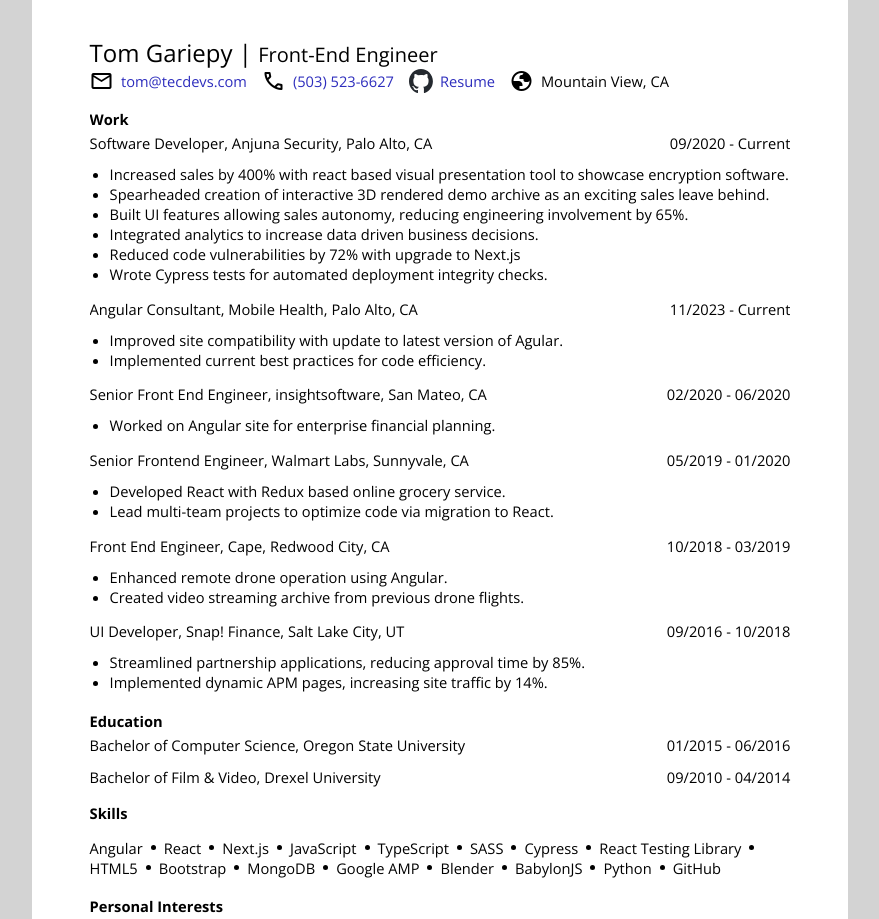
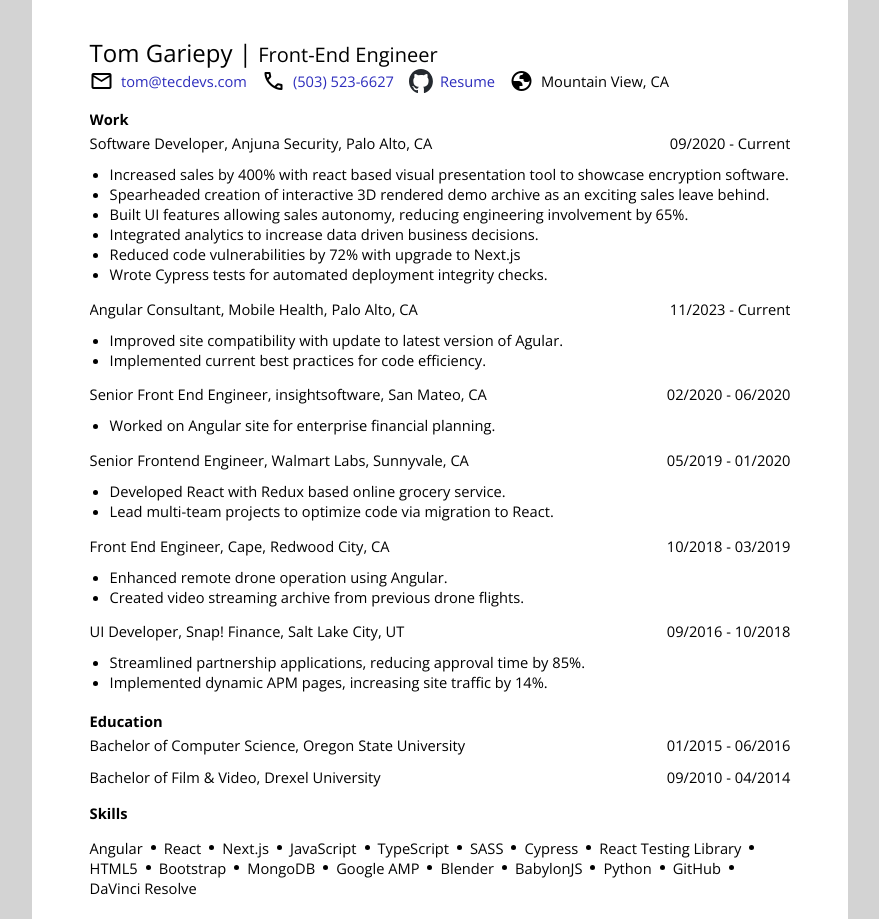
Before and after one commit to gariepyt/cv, an Angular app: page / in a window 1280 px wide. Shown: the top 919 px of the page, without its empty margins (200-1079 px from the left). Built offline with nearby package versions, Linux system fonts and the light colour scheme.

Commit message:
add davinci resolve

```diff
--- a/src/app/constants/skills.ts
+++ b/src/app/constants/skills.ts
@@ -68,6 +68,10 @@
     name: "GitHub",
     startYear: 2015,
   },
+  {
+    name: "DaVinci Resolve",
+    years: 1,
+  },
   // {
   //   name: "PHP",
   //   years: 1,
```
